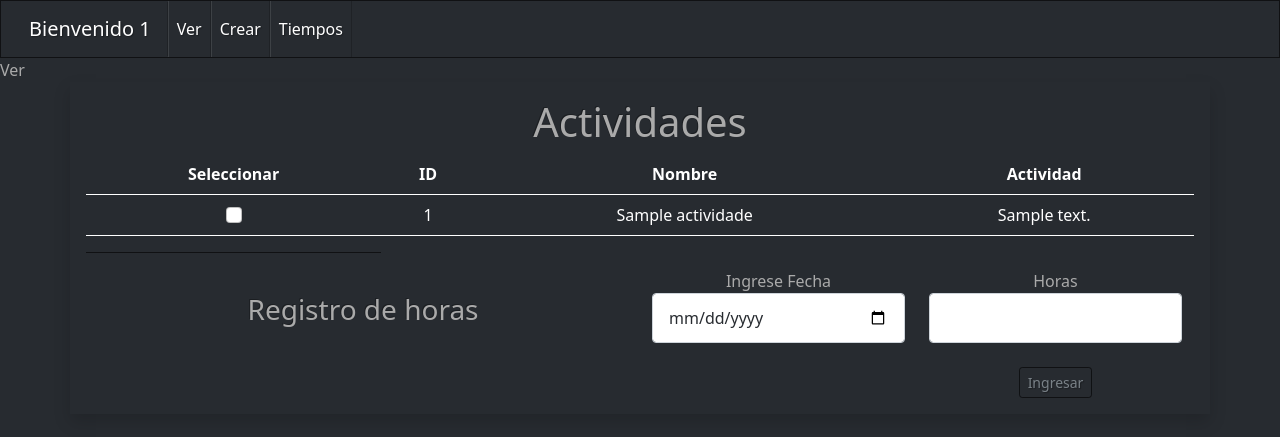
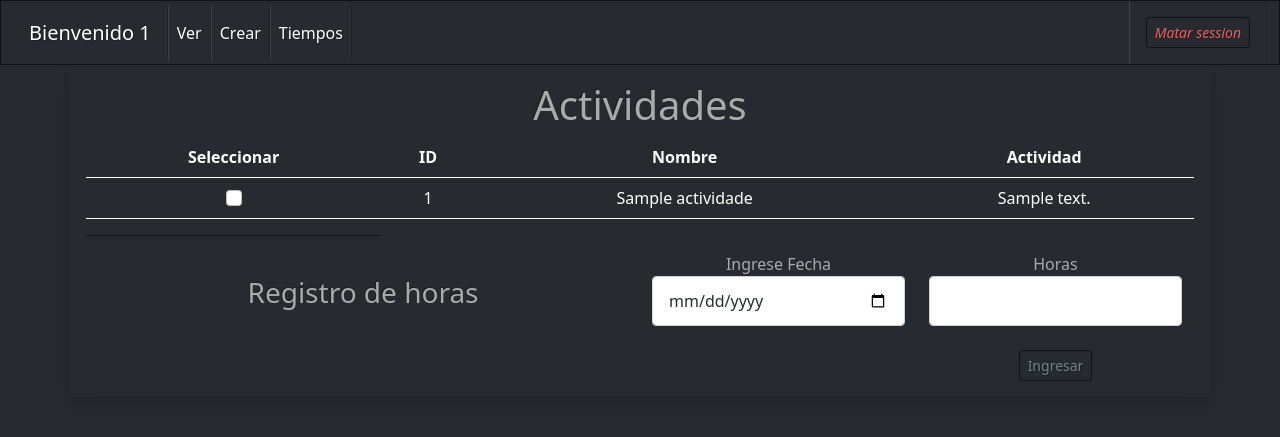
Before and after one commit to dextter1913/pruebatecnica, a PHP site: page /index.php?modulos=ver in a window 1280 px wide. Shown: the top 437 px of the page. Run offline with PHP 8.4, Linux system fonts and the light colour scheme; the visitor is signed in with stand-in values (Sample User, id 1); tables that the repository leaves empty hold one stand-in row (values such as "Sample post").

Commit message:
Terminando toda la prueba tecnica

```diff
--- a/controllers/FuncionesController/FuncionesController.php
+++ b/controllers/FuncionesController/FuncionesController.php
@@ -39,4 +39,9 @@ class FuncionesController
         $consulta = $mostrartiempos->Consulta();
         require_once 'views/tbTiempos/tbTiempos.php';
     }
+    //Matando la session ASESINO :V
+    public function MatarSesion(){
+        unset($_SESSION['logeado']);
+        header('Location:index.php');
+    }
 }
--- a/index.php
+++ b/index.php
@@ -14,21 +14,21 @@ if (isset($_GET['login']) && !isset($_SESSION['logeado'])) {
     if (isset($_GET['modulos'])) {
         switch ($_GET['modulos']) {
             case 'ver':
-                echo "Ver";
                 $funciones->VerActividadesController();
                 break;
             case 'crear':
-                echo "Crear";
                 $funciones->IngresarActividadesController();
                 break;
             case 'tiempos':
-                echo "tiempos";
                 if (isset($_POST['id']) && !empty($_POST['id'])) {
                     foreach ($_POST['id'] as $idActividad) {
                         $funciones->InsertarTiemposController($_POST['fecha'], $_POST['horas'], $_SESSION['logeado'], $idActividad);
                     }
                 }
                 $funciones->VertiemposController();
+                break;
+            case 'matar':
+                $funciones->MatarSesion();
                 break;
             default:
                 echo "Modulo no disponible";
@@ -37,7 +37,7 @@ if (isset($_GET['login']) && !isset($_SESSION['logeado'])) {
     } else {
         echo "Modulo no disponible";
     }
-}else {
+} else {
     $Login->Login();
 }
 
--- a/views/frmCrearActividad/frmCrearActividad.php
+++ b/views/frmCrearActividad/frmCrearActividad.php
@@ -1,6 +1,6 @@
 <div class="container">
     <div class="row text-center">
-    <h1 class="text-white">Crear Actividad</h1>
+    <h1>Crear Actividad</h1>
         <div class="col-12 col-sm-4 col-md-4 col-lg-4"></div>
         <div class="col-12 col-sm-4 col-md-4 col-lg-4 shadow p-3 mb-5 bg-body rounded">
             <form action="index.php?modulos=crear" method="post">
--- a/views/nav/nav.php
+++ b/views/nav/nav.php
@@ -16,6 +16,7 @@
                     <a class="nav-link text-white" href="?modulos=tiempos">Tiempos</a>
                 </li>
             </ul>
+            <a href="?modulos=matar" class="nav-link"><button class="btn btn-outline-danger btn-sm d-flex"><i>Matar session</i></button></a>
         </div>
     </div>
 </nav>
--- a/views/tbTiempos/tbTiempos.php
+++ b/views/tbTiempos/tbTiempos.php
@@ -1,5 +1,6 @@
 <div class="container-fluid text-center">
     <div class="row">
+    <h1>Consultar Tiempos</h1>
         <div class="col-12 col-sm-2 col-md-2 col-lg-1"></div>
         <div class="col-12 col-sm-8 col-md-8 col-lg-10 table-responsive shadow p-3 mb-5 bg-body rounded">
             <table class="table table-hover">
```
